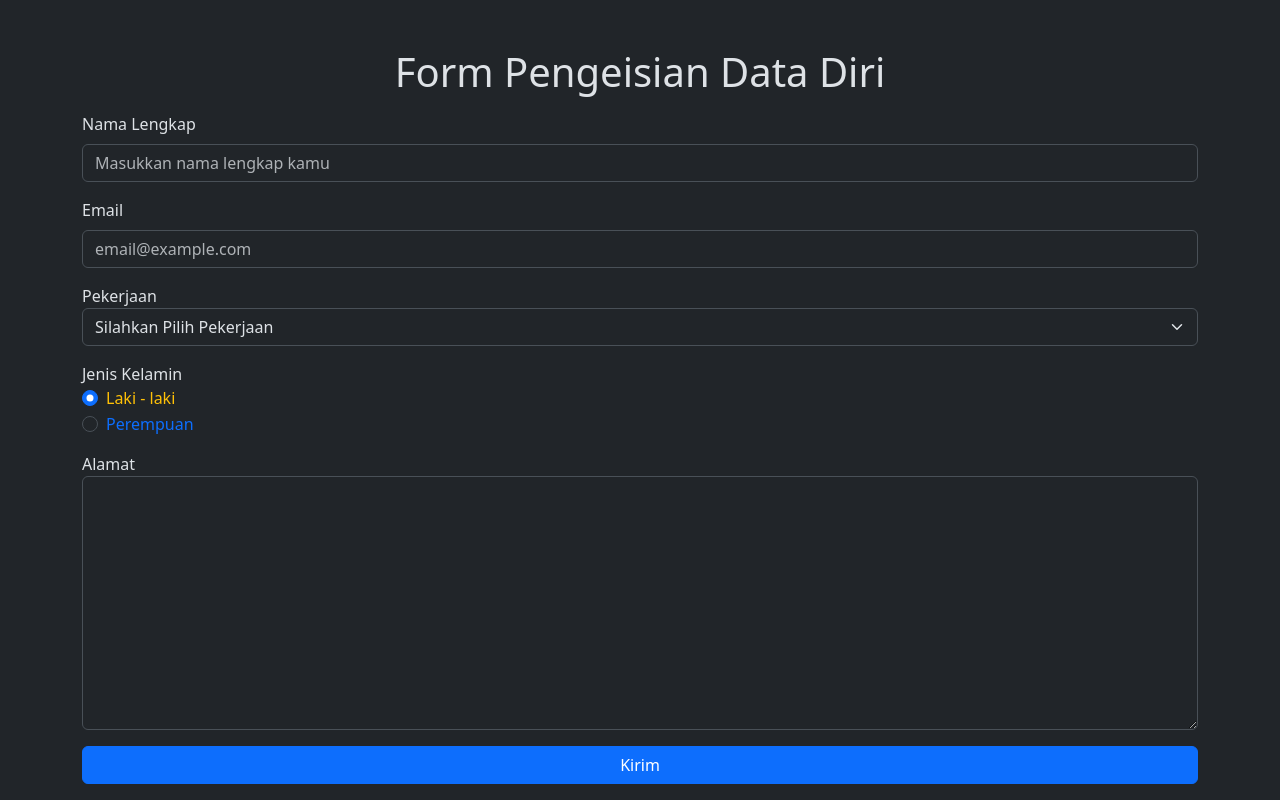
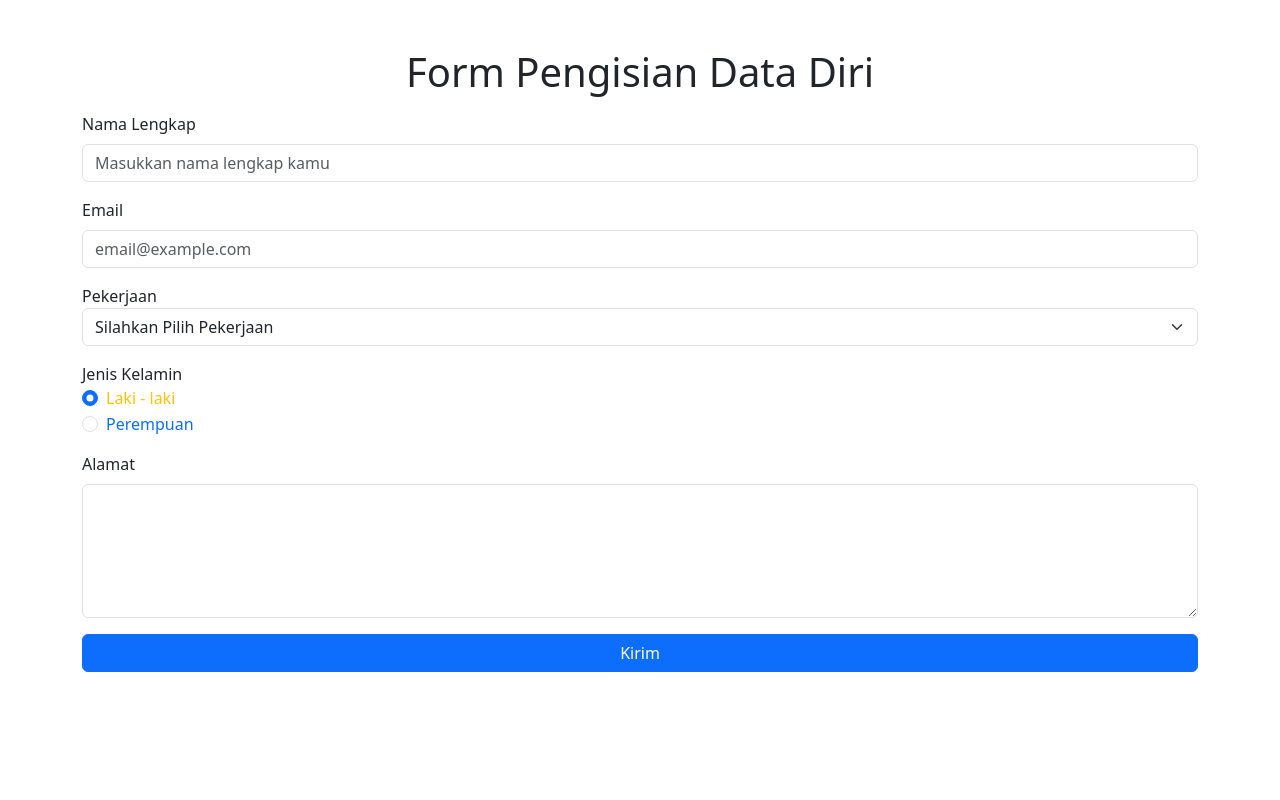
Before and after one commit to LabibAbdullah1/Latihan-HTML, a website: page pertemuan 11/latihan.html in a window 1280 px wide. Drawn offline with nearby package versions, Linux system fonts and the light colour scheme.

Commit message:
update latihan 11

```diff
--- a/pertemuan 11/latihan.html
+++ b/pertemuan 11/latihan.html
@@ -1,11 +1,12 @@
 <!DOCTYPE html>
-<html lang="en" data-bs-theme="dark">
+<html lang="en">
 
 <head>
    <meta charset="UTF-8">
    <meta name="viewport" content="width=device-width, initial-scale=1.0">
 
    <!-- style css dan javascrip -->
+   <!--Link ini untuk bootsrap yang di download , siahkan ganti dengan dengan link bootsrap -->
    <link rel="stylesheet" href="/node_modules/bootstrap/dist/css/bootstrap.min.css">
    <link rel="stylesheet" href="/node_modules/bootstrap-icons/font/bootstrap-icons.min.css">
    <link type="module" src="/node_modules/bootstrap/dist/js/bootstrap.min.js">
@@ -16,7 +17,7 @@
 
 <body>
    <div class="container mt-5">
-      <h1 class="text-center mb-3">Form Pengeisian Data Diri</h1>
+      <h1 class="text-center mb-3">Form Pengisian Data Diri</h1>
       <!-- form  -->
       <form action="">
          <!-- input Nama -->
@@ -130,7 +131,7 @@
          <!-- text area Alamat -->
          <div class="mb-3">
             <label for="textArea">Alamat</label>
-            <textarea name="textArea" id="textArea" rows="10" class="form-control">
+            <textarea name="textArea" rows="5" class="form-control mt-2"></textarea>
             </textarea>
          </div>
 
```
